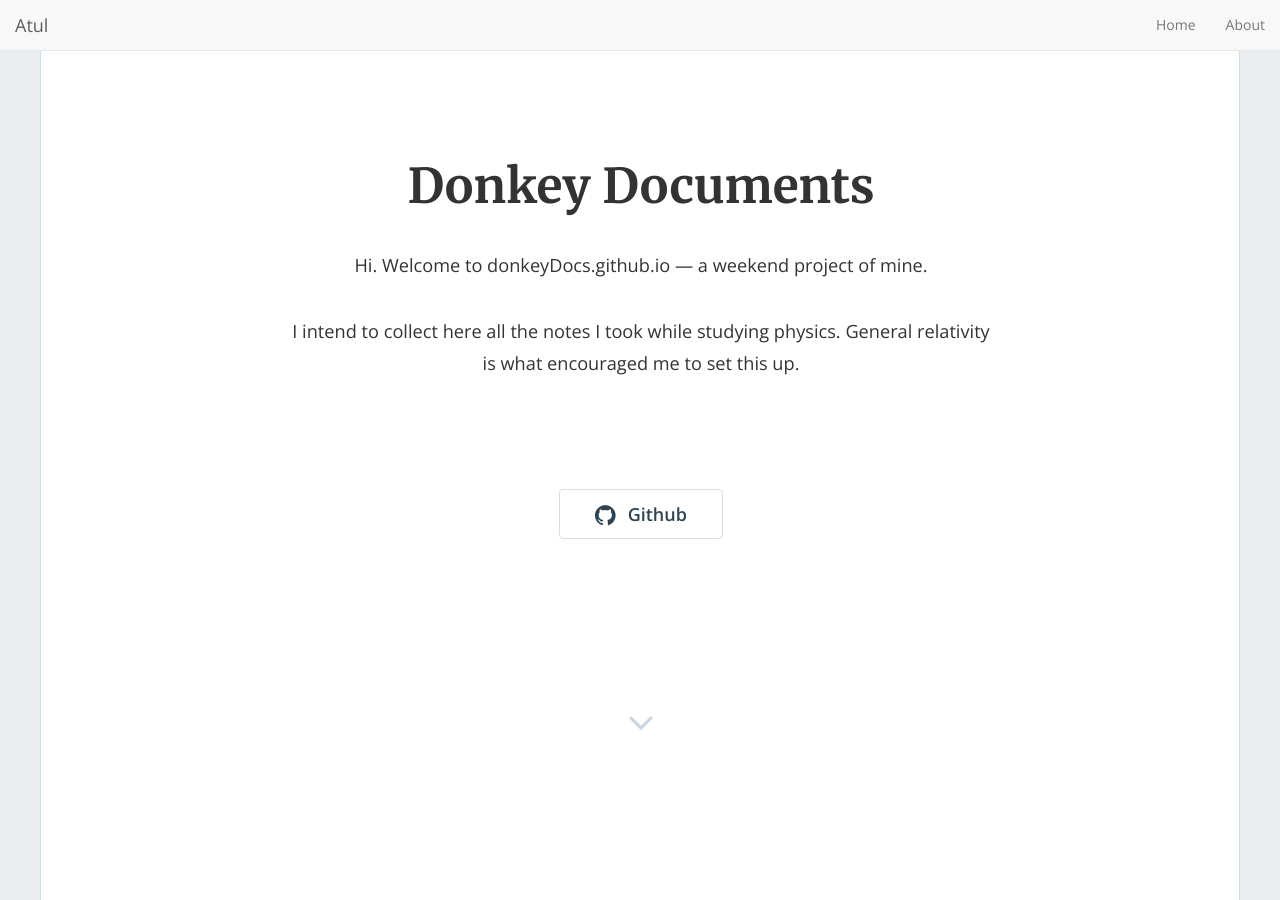
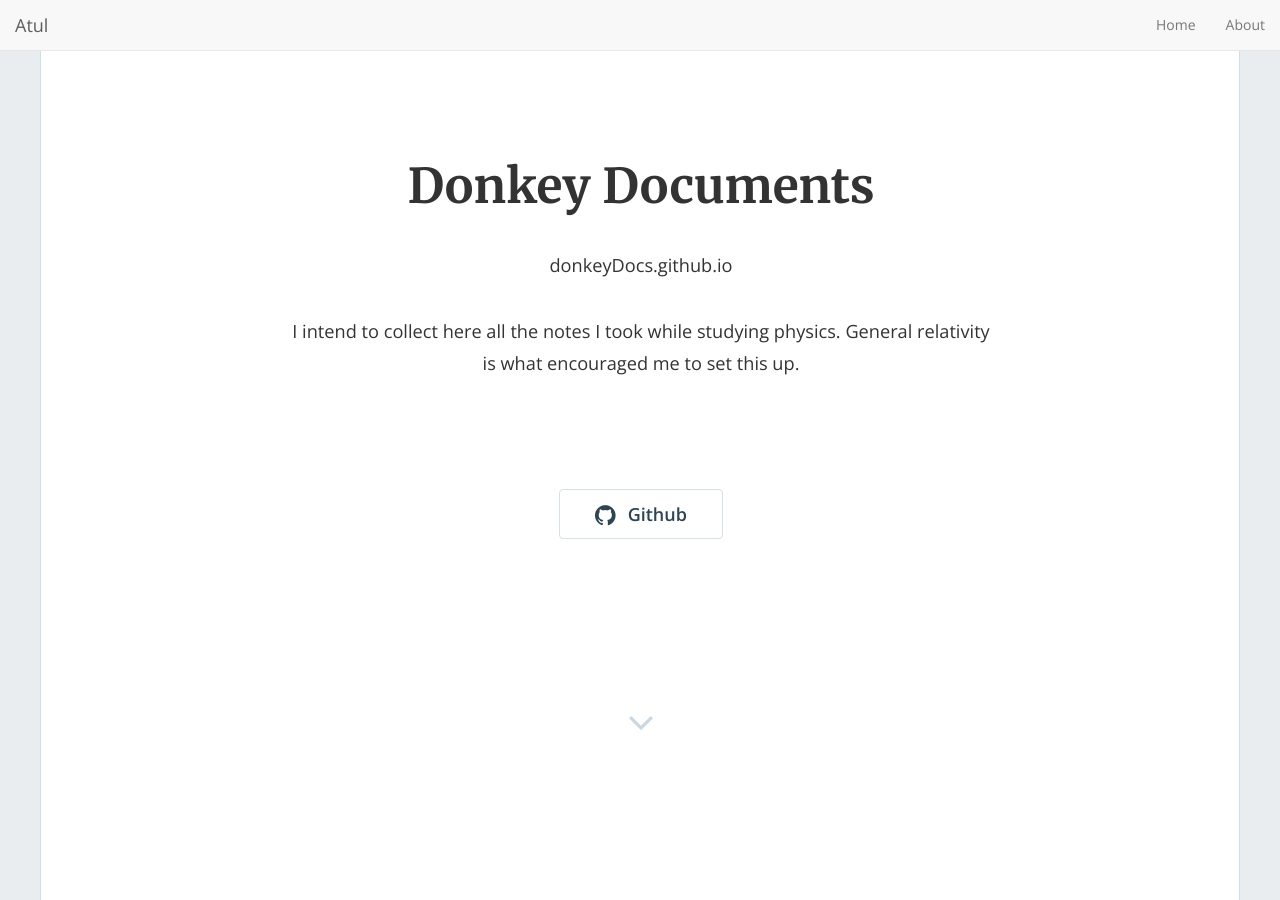
Before and after one commit to donkeyDocs/donkeyDocs.github.io, a Jekyll site: the page built from index.html, in a window 1280 px wide and 900 px high. Built offline with Jekyll 4.4.1, drawn with Linux system fonts in a browser that asks for light colours; nearby versions of some CDN libraries; the list of posts is cut into pages by our own code.

Commit message:
/ ‘_config.yml’

```diff
--- a/_config.yml
+++ b/_config.yml
@@ -15,7 +15,7 @@
 # in the templates via {{ site.myvariable }}.
 title: "Donkey Documents"
 email: 'atul.singh.arora@gmail.com'
-description: "Hi. Welcome to donkeyDocs.github.io — a weekend project of mine. <br/> <br/> I intend to collect here all the notes I took while studying physics. General relativity is what encouraged me to set this up."
+description: "donkeyDocs.github.io <br/> <br/> I intend to collect here all the notes I took while studying physics. General relativity is what encouraged me to set this up."
 baseurl: "" # the subpath of your site, e.g. /blog
 url: "http://atulsingharora.github.io/" # the base hostname & protocol for your site, e.g. http://example.com
 twitter_username: ''
```
